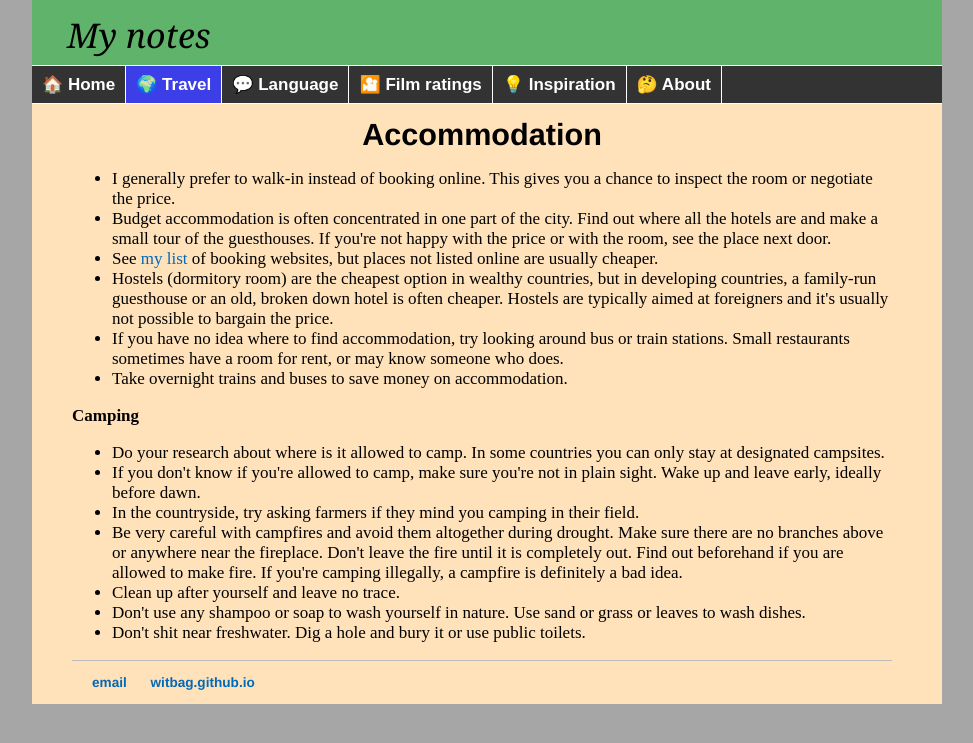
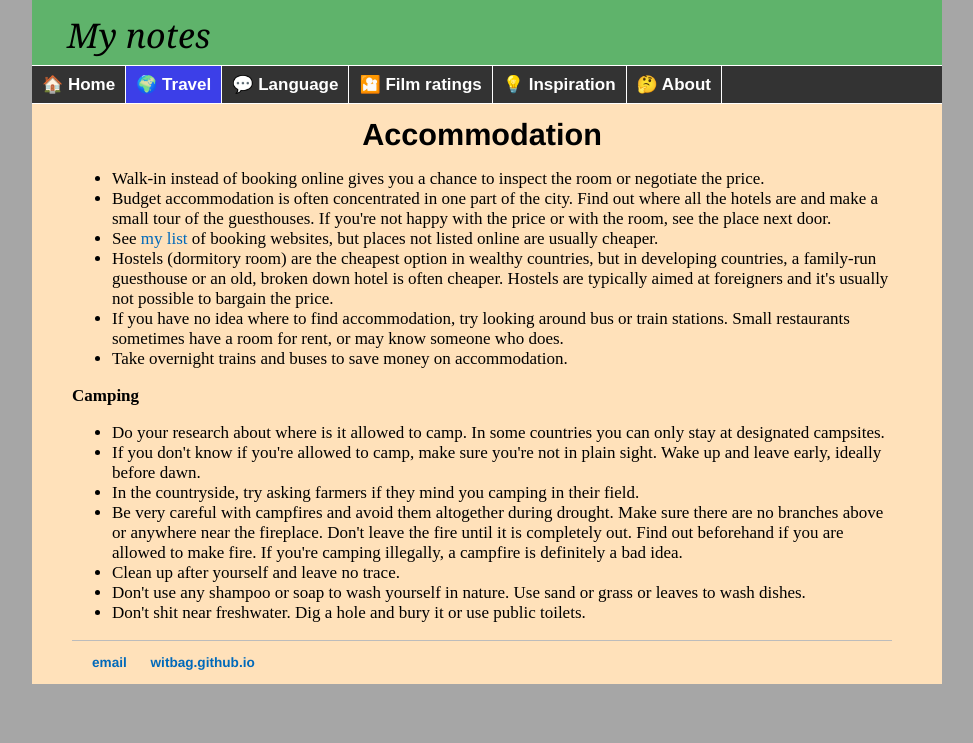
Before and after one commit to witbag/witbag.github.io, a Jekyll site: the page built from travel/accommodation.html, in a window 1280 px wide. Shown: the top 743 px of the page, without its empty margins (153-1126 px from the left). Built offline with Jekyll 4.4.1, drawn with Linux system fonts in a browser that asks for light colours.

Commit message:
Update accommodation.html

```diff
--- a/travel/accommodation.html
+++ b/travel/accommodation.html
@@ -9,7 +9,7 @@ title: Travel resources
 <center><h2>Accommodation</h2></center>
 
 <ul>
-<li>I generally prefer to walk-in instead of booking online. This gives you a chance to inspect the room or negotiate the price.<br>
+<li>Walk-in instead of booking online gives you a chance to inspect the room or negotiate the price.<br>
 <li>Budget accommodation is often concentrated in one part of the city. Find out where all the hotels are and make a small tour of the guesthouses. If you're not happy with the price or with the room, see the place next door.<br>
 <li>See <a href="resources.html#accom">my list</a> of booking websites, but places not listed online are usually cheaper.<br>
 <li>Hostels (dormitory room) are the cheapest option in wealthy countries, but in developing countries, a family-run guesthouse or an old, broken down hotel is often cheaper. Hostels are typically aimed at foreigners and it's usually not possible to bargain the price.<br>
```
